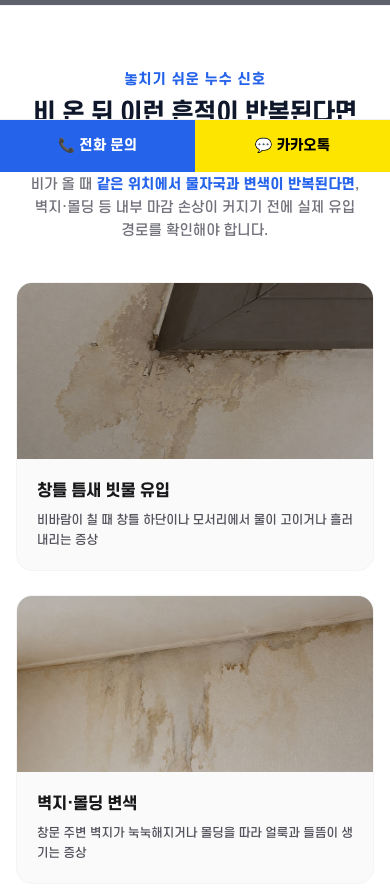
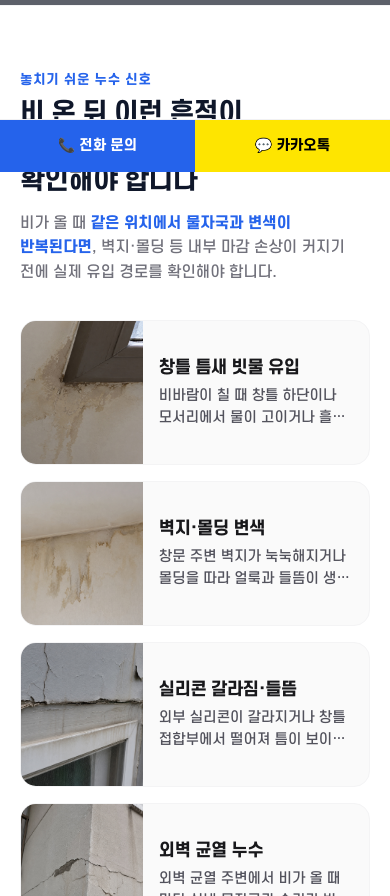
Before and after one commit to wogus5695-ctrl/Chungnam-rope-04, a Next.js app: page / in a window 390 px wide. Shown: the part 672-1568 px from the top of the page. Built offline with nearby package versions, Linux system fonts and the light colour scheme; grey boxes are pictures that could not be loaded.

Commit message:
style: implement mobile viewport horizontal compact cards list layout for LeakSymptoms

```diff
--- a/src/components/LeakSymptoms.tsx
+++ b/src/components/LeakSymptoms.tsx
@@ -87,20 +87,20 @@ export default function LeakSymptoms({ symptomList, dynamicRegionName, dynamicSe
     : defaultSymptoms;
 
   return (
-    <section className="py-16 sm:py-24 bg-white border-b border-zinc-100">
-      <div className="max-w-7xl mx-auto px-4 sm:px-6 lg:px-8">
+    <section className="py-16 sm:py-24 bg-white border-b border-zinc-100 px-5 sm:px-6 lg:px-0">
+      <div className="max-w-7xl mx-auto">
 
-        <div className="text-center max-w-3xl mx-auto mb-10 sm:mb-12 lg:mb-[46px]">
-          <h2 className="text-sm font-bold text-brand-accent tracking-wider uppercase mb-2 sm:mb-[12px]">
+        <div className="text-left lg:text-center max-w-3xl lg:mx-auto mb-9 sm:mb-12 lg:mb-[46px]">
+          <h2 className="text-[13px] sm:text-sm font-bold text-brand-accent tracking-wider uppercase mb-2 sm:mb-[12px]">
             {hasDynamicList ? `${dynamicServiceName} 점검이 필요한 신호` : "놓치기 쉬운 누수 신호"}
           </h2>
-          <p className="text-2xl sm:text-3xl lg:text-[40px] font-black text-brand-primary tracking-tight lg:tracking-[-0.03em] leading-tight lg:leading-[1.25] keep-all break-keep">
+          <p className="text-[26px] sm:text-3xl lg:text-[40px] font-black text-brand-primary tracking-tight lg:tracking-[-0.03em] leading-[1.3] lg:leading-[1.25] keep-all break-keep">
             {hasDynamicList
               ? `${dynamicRegionName} ${dynamicServiceName}, 이런 증상이 반복되면 확인이 필요합니다`
               : "비 온 뒤 이런 흔적이 반복된다면 누수 원인을 확인해야 합니다"
             }
           </p>
-          <div className="text-zinc-500 mt-4 lg:mt-[16px] text-sm sm:text-base lg:text-[18px] leading-relaxed lg:leading-[1.7] keep-all break-keep max-w-[760px] mx-auto">
+          <div className="text-zinc-500 mt-3 sm:mt-4 lg:mt-[16px] text-[15px] sm:text-base lg:text-[18px] leading-relaxed lg:leading-[1.7] keep-all break-keep max-w-[760px] lg:mx-auto">
             {hasDynamicList ? (
               `${dynamicRegionName} 현장에서 아래와 같은 흔적이 반복된다면, 내부 마감 손상이 커지기 전에 실제 유입 경로와 외부 마감 상태를 확인해야 합니다.`
             ) : (
@@ -111,27 +111,28 @@ export default function LeakSymptoms({ symptomList, dynamicRegionName, dynamicSe
           </div>
         </div>
 
-        <div className="grid grid-cols-1 md:grid-cols-2 lg:grid-cols-4 gap-6 lg:gap-6">
+        {/* 모바일에서는 flex-col 세로 리스트의 가로형 콤팩트 카드 형태, md 이상에서는 기존 4열 그리드 */}
+        <div className="flex flex-col gap-4 md:grid md:grid-cols-2 lg:grid-cols-4 lg:gap-6">
           {displaySymptoms.map((s, idx) => (
             <div
               key={idx}
-              className="bg-zinc-50 border border-zinc-100 rounded-2xl overflow-hidden hover:shadow-lg lg:hover:shadow-md transition-all duration-300 group flex flex-col h-full"
+              className="bg-zinc-50 border border-zinc-100 rounded-[16px] overflow-hidden hover:shadow-lg lg:hover:shadow-md transition-all duration-300 group flex flex-row md:flex-col h-[145px] md:h-full"
             >
-              {/* 실사 원인 이미지 삽입 (PC 4:3 가로 고정비율 설정) */}
-              <div className="relative w-full h-44 lg:h-auto lg:aspect-[4/3] overflow-hidden bg-zinc-200">
+              {/* 실사 원인 이미지 삽입 (모바일 가로형 콤팩트 비중 35% 적용, PC 4:3 가로 고정비율 설정) */}
+              <div className="relative w-[35%] md:w-full h-full md:h-44 lg:h-auto lg:aspect-[4/3] overflow-hidden bg-zinc-200 flex-shrink-0">
                 <Image
                   src={s.image}
                   alt={s.title}
                   fill
-                  sizes="(max-w-768px) 100vw, 25vw"
+                  sizes="(max-w-768px) 35vw, 25vw"
                   style={{ objectFit: "cover" }}
                   className="group-hover:scale-105 transition-transform duration-300"
                 />
               </div>
-              <div className="p-5 lg:p-[24px] flex-grow flex flex-col justify-between">
+              <div className="p-4 sm:p-5 lg:p-[24px] flex-grow flex flex-col justify-center md:justify-between w-[65%] md:w-auto">
                 <div>
-                  <h3 className="text-base sm:text-lg lg:text-[20px] font-[800] text-zinc-900 mb-2 tracking-tight lg:leading-[1.3] truncate lg:whitespace-normal lg:line-clamp-2">{s.title}</h3>
-                  <p className="text-xs sm:text-sm lg:text-[15px] text-zinc-600 leading-relaxed lg:leading-[1.65] lg:line-clamp-3">{s.desc}</p>
+                  <h3 className="text-[17px] sm:text-lg lg:text-[20px] font-[800] text-zinc-900 mb-1.5 sm:mb-2 tracking-tight leading-[1.3] truncate lg:whitespace-normal lg:line-clamp-2">{s.title}</h3>
+                  <p className="text-[14px] sm:text-sm lg:text-[15px] text-zinc-600 leading-[1.55] lg:leading-[1.65] line-clamp-2 lg:line-clamp-3">{s.desc}</p>
                 </div>
               </div>
             </div>
```
